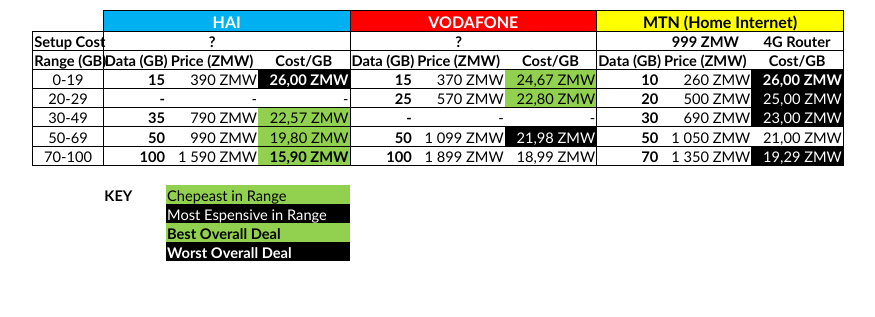
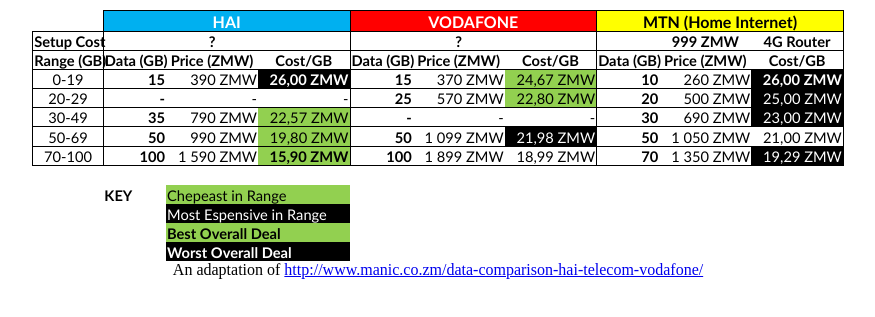
Before and after one commit to zipani/ISP-Data-Cost-Comparison-for-Zambia, a plain HTML site: page index.html in a window 1280 px wide. Shown: the part 33-350 px from the top of the page, without its empty margins (202-1077 px from the left). Drawn offline with Linux system fonts and the light colour scheme.

Commit message:
Update index.html

```diff
--- a/index.html
+++ b/index.html
@@ -841,6 +841,8 @@ font-style:normal'>ISP Data Cost Comparison for Zambia - 30.08.2017</h1>
  <![endif]>
 </table>
 
+	An adaptation of <a href="http://www.manic.co.zm/data-comparison-hai-telecom-vodafone/">http://www.manic.co.zm/data-comparison-hai-telecom-vodafone/</a>
+
 </div>
 
 
```
